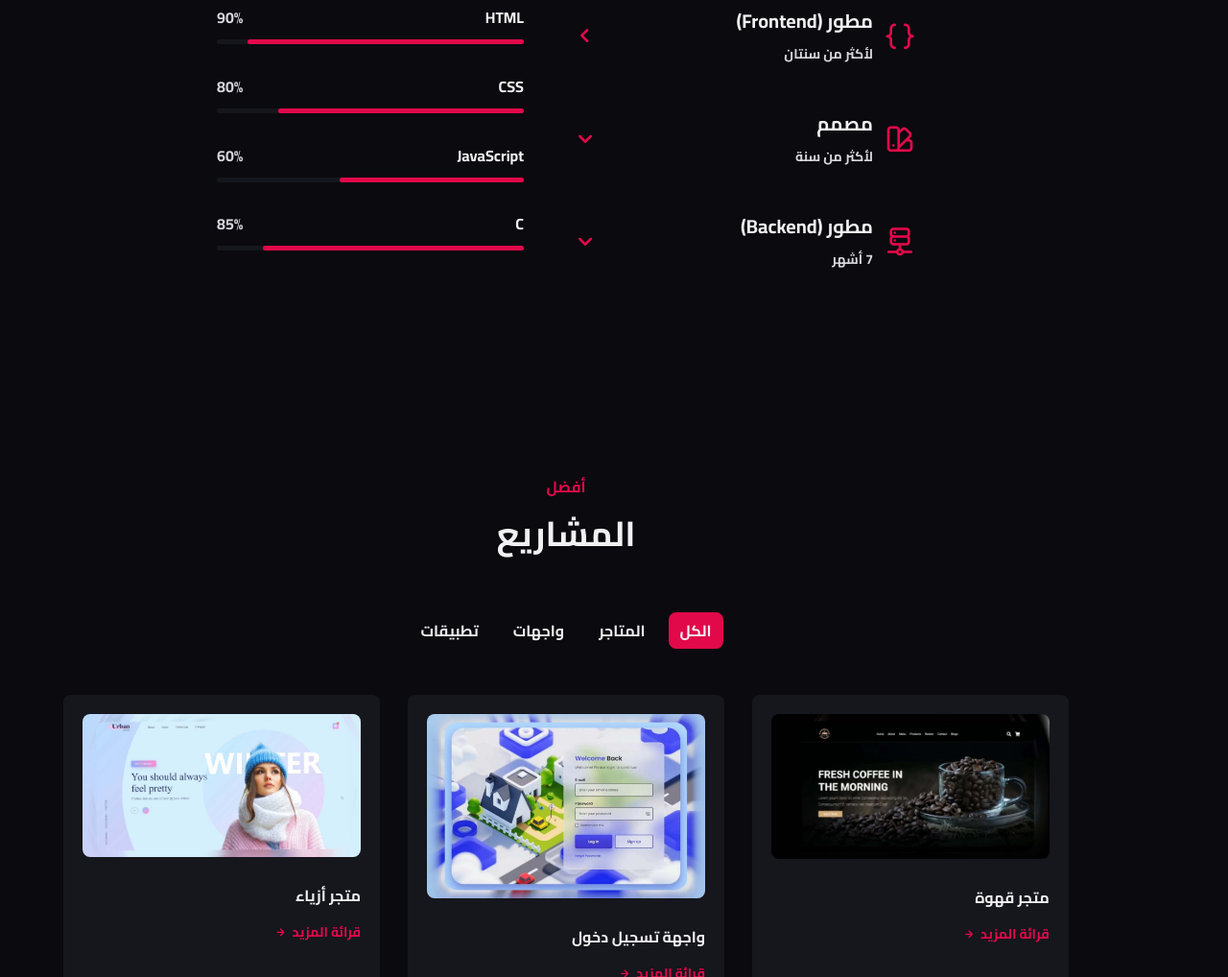
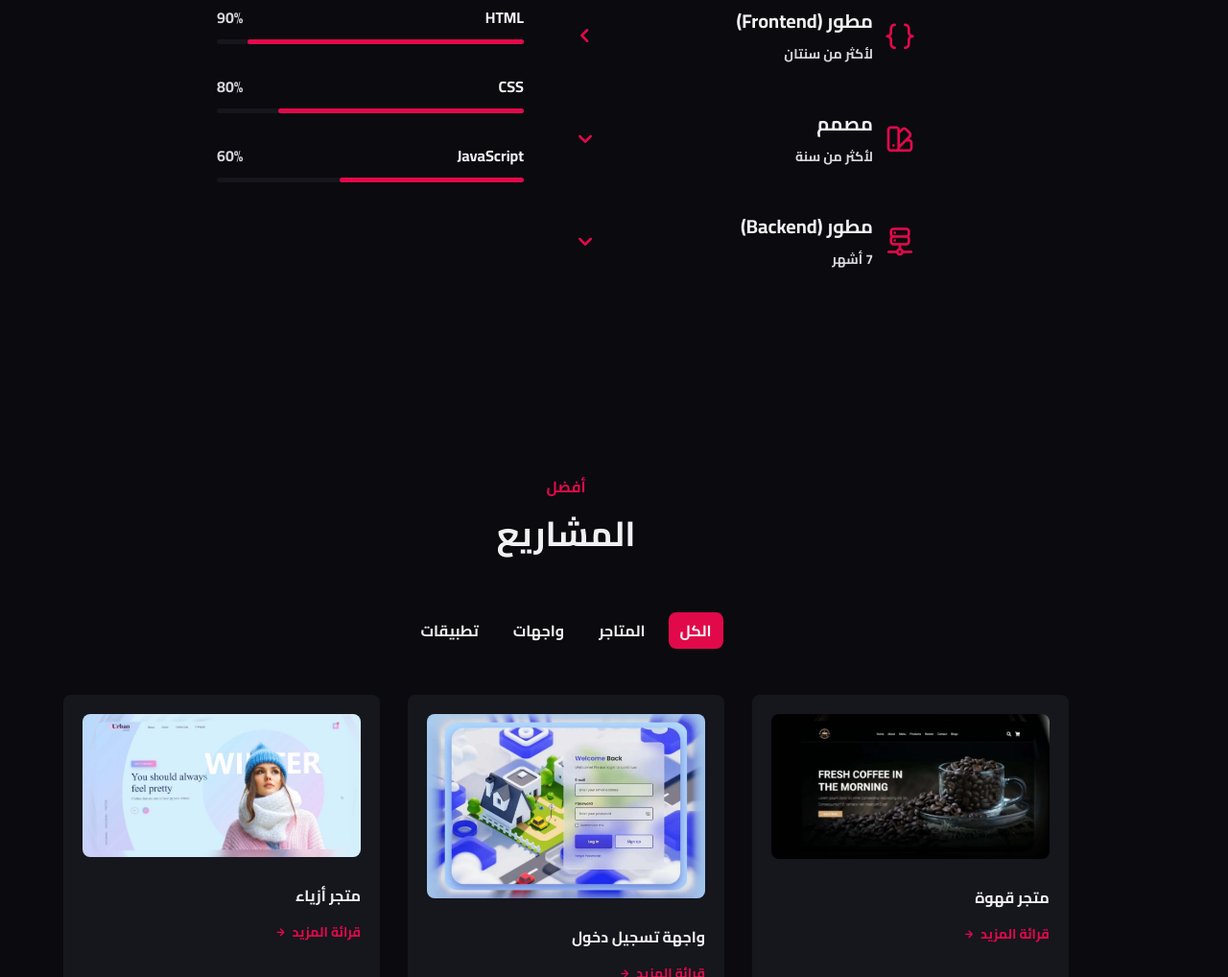
Before and after one commit to Abdullahwebions/webionsV2, a plain HTML site: page index.html in a window 1280 px wide. Shown: the part 2819-3837 px from the top of the page at 96% size. Drawn offline with nearby package versions, Linux system fonts and the light colour scheme.

Commit message:
Update index.html

```diff
--- a/index.html
+++ b/index.html
@@ -315,17 +315,6 @@
 
                 <div class="skills__bar">
                   <span class="skills__precentage" style="width: 60%"></span>
-                </div>
-              </div>
-
-              <div class="skills__data">
-                <div class="skills__titles">
-                  <h3 class="skills__name">C</h3>
-                  <span class="skills__number">85%</span>
-                </div>
-
-                <div class="skills__bar">
-                  <span class="skills__precentage" style="width: 85%"></span>
                 </div>
               </div>
             </div>
```
